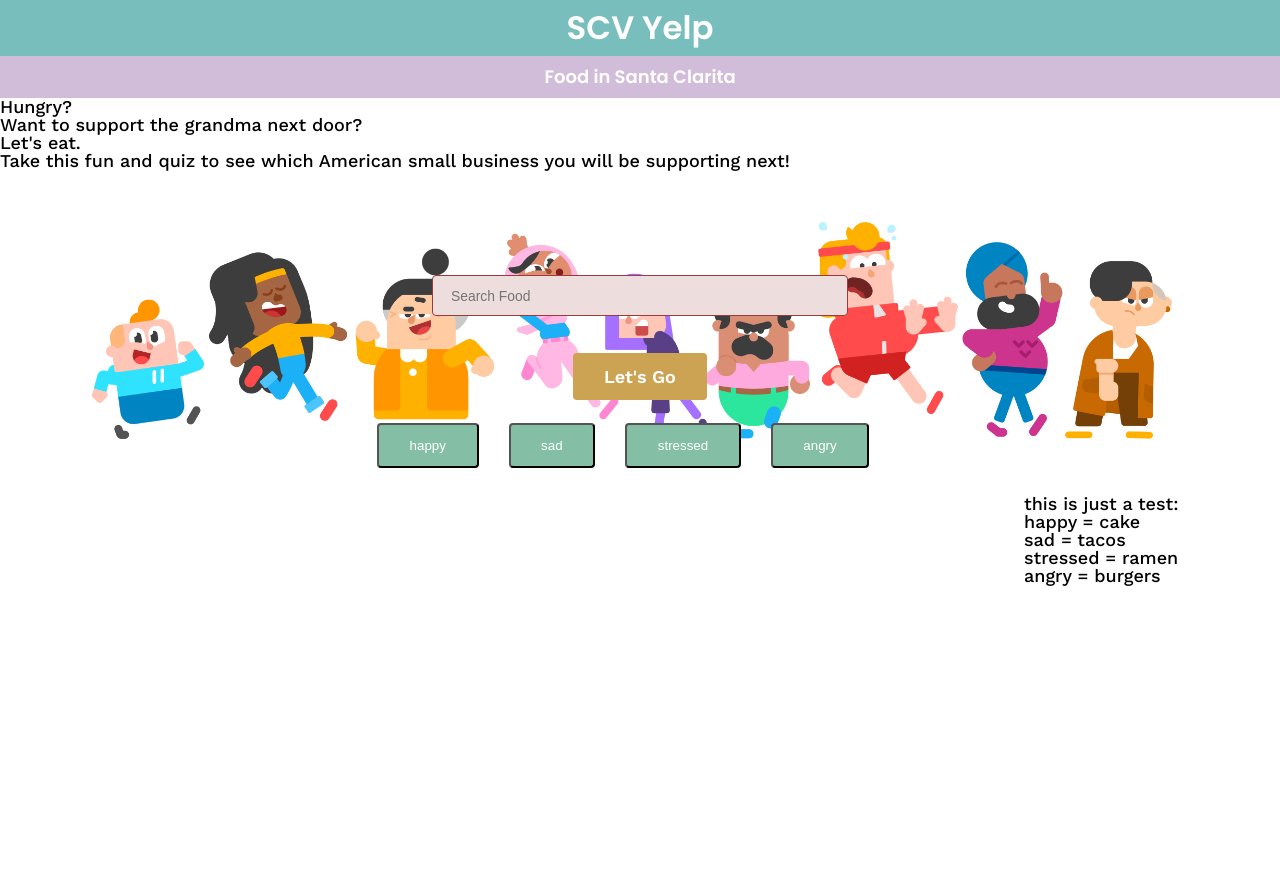
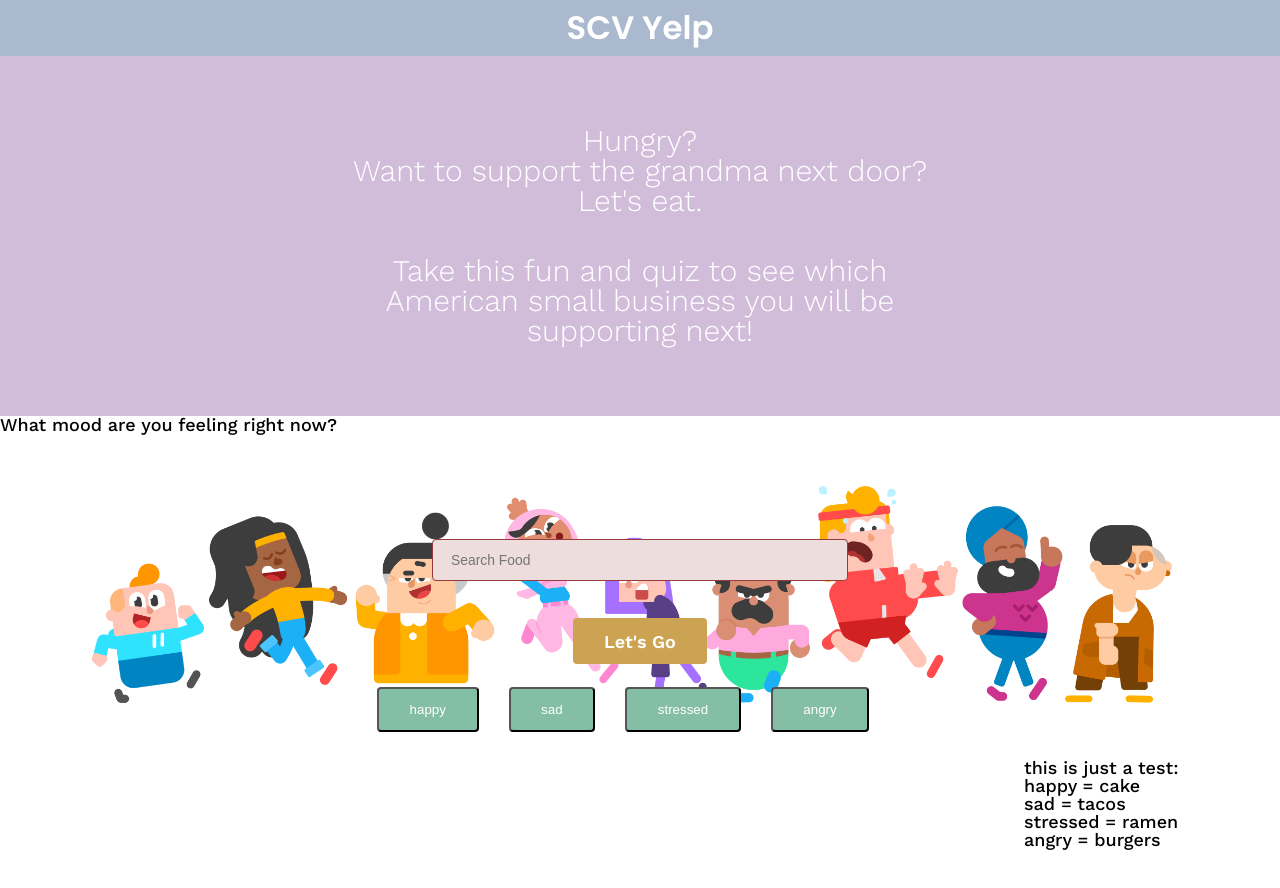
Before and after one commit to alyssacheng15/foodymoody, a React (Create React App) app: page / in a window 1280 px wide. Shown: the top 888 px of the page. Before the commit the page ends 800 px from the top, so only its background shows below. Built offline with nearby package versions, Linux system fonts and the light colour scheme.

Commit message:
modified the html and css

```diff
--- a/src/App.css
+++ b/src/App.css
@@ -37,17 +37,29 @@
 h1 {
   padding: .66rem 0;
   text-align: center;
-  background-color: #78bebd;
+  background-color: #ABB9CF;
   font-family: Poppins, sans-serif;
   font-size: 1.8rem;
   color: #fff;
 }
 
-h2 {
-  padding: .66rem 0;
+/* deleted the food in santa clarita section to match the figma */
+
+/* Quiz Introduction Section with Text */
+.quizIntroduction {
+  font-size: 30px;
   text-align: center;
+
+  padding: 50px;
   background-color: #d1bdda;
-  font-family: Poppins, sans-serif;
-  font-size: 1rem;
-  color: #fff;
 }
+
+.quizIntroductionText {
+  width: 50%;
+  margin: auto;
+  color: white;
+  font-weight: 300;
+  padding: 20px;
+}
+
+/* mood board */
--- a/src/App.js
+++ b/src/App.js
@@ -3,8 +3,6 @@
 import SearchBar from './components/SearchBar/SearchBar';
 import BusinessList from './components/BusinessList/BusinessList';
 import Yelp from '../src/util/Yelp';
-
-// test comment
 
 
 class App extends Component {
@@ -25,19 +23,29 @@
     return (
       <div className="App">
         <h1>SCV Yelp</h1>
-        <h2>Food in Santa Clarita</h2>
 
         <div class="quizIntroduction">
+          <div class="quizIntroductionText">
           <p>
             Hungry?<br></br>
             Want to support the grandma next door?<br></br>
             Let's eat.
           </p>
+          </div>
 
-          <p>
-            Take this fun and quiz to see which American small business you will be supporting next!
-          </p>
+          <div class="quizIntroductionText">
+            <p>
+              Take this fun and quiz to see which American small business you will be supporting next!
+            </p>
+          </div>
         </div>
+
+        <div class="moodBoard">
+          <h3>What mood are you feeling right now?</h3>
+        </div>
+
+        <footer>
+        </footer>
         <SearchBar searchYelp={this.searchYelp}/>
         <BusinessList businesses={this.state.businesses} />
       </div>
```
